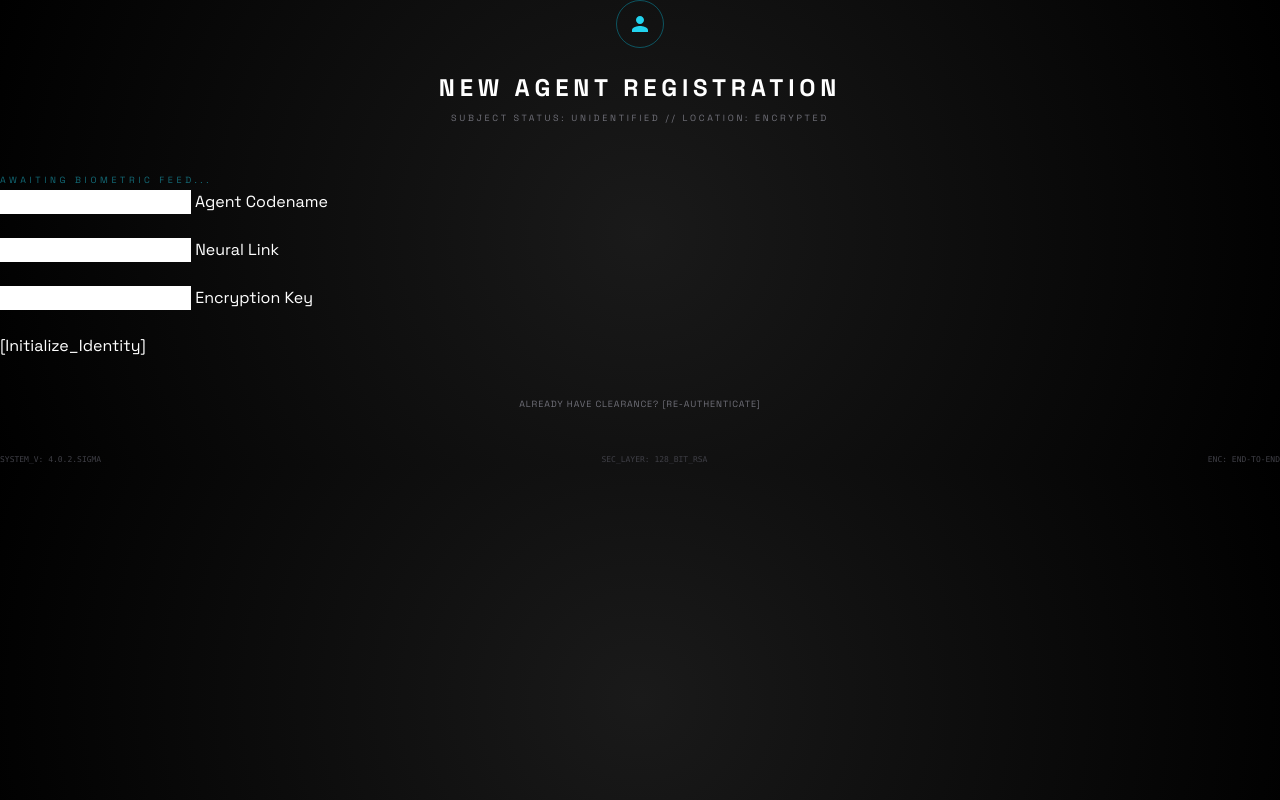
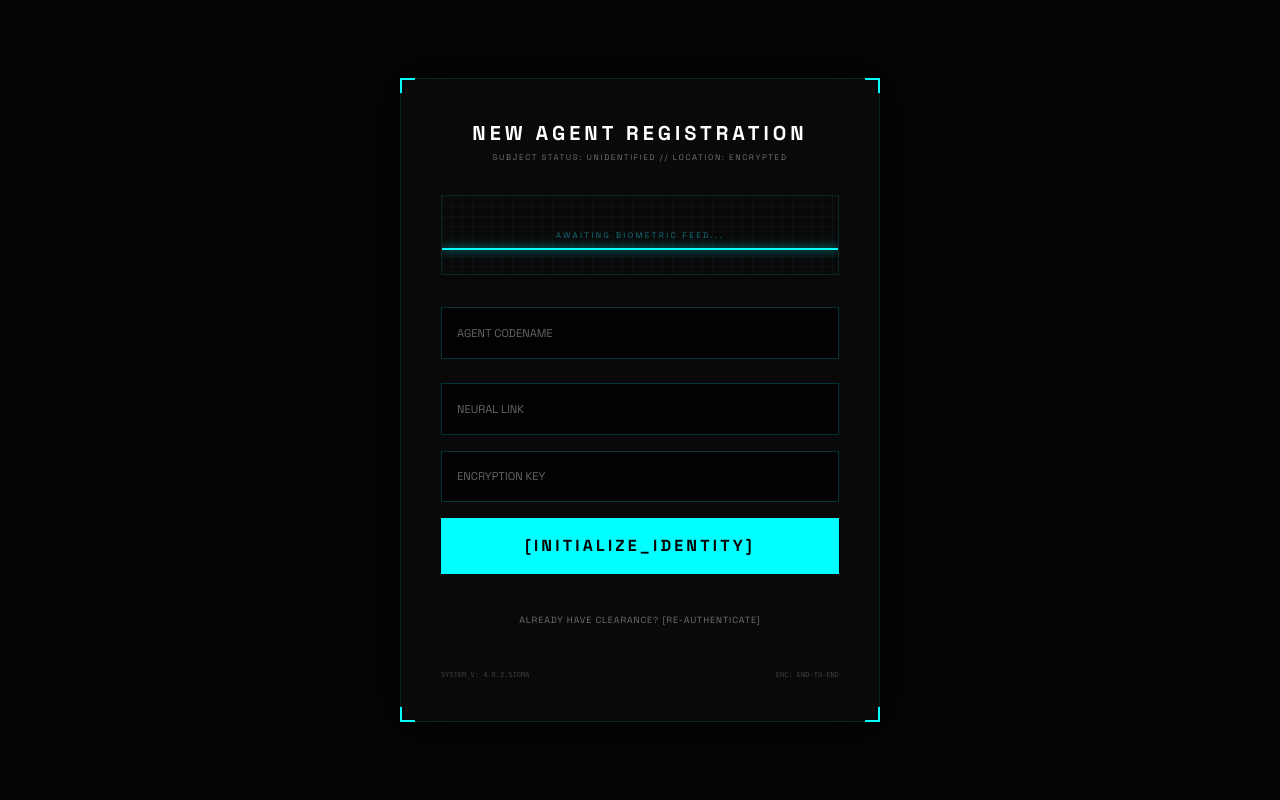
Before and after one commit to iamkyro/X-Files-Project, a plain HTML site: page register.html in a window 1280 px wide. Drawn offline with nearby package versions, Linux system fonts and the light colour scheme.

Commit message:
Add files via upload

```diff
--- a/register.html
+++ b/register.html
@@ -1,4 +1,3 @@
-<!-- New Agent Registration -->
 <!DOCTYPE html>
 <html lang="en">
 <head>
@@ -7,7 +6,92 @@
     <title>X-Files | New Agent Registration</title>
     <link href="https://fonts.googleapis.com/css2?family=Space+Grotesk:wght@300;400;700&display=swap" rel="stylesheet">
     <script src="https://cdn.tailwindcss.com"></script>
-    <link rel="stylesheet" href="style.css">
+    <style>
+        :root { --cyan: #00ffff; }
+        body {
+            background-color: #050505;
+            font-family: 'Space Grotesk', sans-serif;
+            color: #ffffff;
+            min-height: 100vh;
+            display: flex;
+            align-items: center;
+            justify-content: center;
+            margin: 0;
+            overflow-x: hidden;
+        }
+        .register-box {
+            width: 90%;
+            max-width: 480px;
+            background: rgba(10, 10, 10, 0.95);
+            border: 1px solid rgba(0, 255, 255, 0.1);
+            padding: 2.5rem;
+            position: relative;
+            box-shadow: 0 0 50px rgba(0,0,0,1);
+        }
+        /* Góc trang trí */
+        .corner {
+            position: absolute;
+            width: 15px; height: 15px;
+            border: 2px solid var(--cyan);
+        }
+        .corner-tl { top: -1px; left: -1px; border-right: 0; border-bottom: 0; }
+        .corner-tr { top: -1px; right: -1px; border-left: 0; border-bottom: 0; }
+        .corner-bl { bottom: -1px; left: -1px; border-right: 0; border-top: 0; }
+        .corner-br { bottom: -1px; right: -1px; border-left: 0; border-top: 0; }
+
+        /* Sửa lỗi ô Input bị trắng */
+        .input-group { position: relative; margin-bottom: 1.5rem; }
+        .input-group input {
+            width: 100%;
+            padding: 0.8rem 1rem;
+            background: rgba(0, 0, 0, 0.8);
+            border: 1px solid rgba(0, 255, 255, 0.2);
+            color: var(--cyan);
+            outline: none;
+            transition: 0.3s;
+        }
+        .input-group input:focus { border-color: var(--cyan); background: rgba(0, 255, 255, 0.05); }
+        .input-group label {
+            position: absolute;
+            left: 1rem; top: 50%;
+            transform: translateY(-50%);
+            font-size: 0.7rem;
+            color: #666;
+            text-transform: uppercase;
+            pointer-events: none;
+            transition: 0.3s;
+        }
+        /* Hiệu ứng label bay lên khi nhập */
+        .input-group input:focus + label,
+        .input-group input:not(:placeholder-shown) + label {
+            top: -10px; left: 0.5rem; color: var(--cyan);
+            background: #0a0a0a; padding: 0 0.5rem; font-size: 0.6rem;
+        }
+
+        .biometric-grid {
+            height: 80px;
+            background: repeating-linear-gradient(rgba(0,255,255,0.03) 0 1px, transparent 1px 10px),
+                        repeating-linear-gradient(90deg, rgba(0,255,255,0.03) 0 1px, transparent 1px 10px);
+            border: 1px solid rgba(0, 255, 255, 0.1);
+            margin-bottom: 2rem;
+            display: flex; align-items: center; justify-content: center;
+            position: relative; overflow: hidden;
+        }
+        .scan-line {
+            position: absolute; top: 0; left: 0; width: 100%; height: 2px;
+            background: var(--cyan); box-shadow: 0 0 10px var(--cyan);
+            animation: scan 3s infinite linear;
+        }
+        @keyframes scan { 0% { top: 0%; } 100% { top: 100%; } }
+
+        .glitch-btn {
+            width: 100%; background: var(--cyan); color: #000;
+            font-weight: bold; padding: 1rem;
+            text-transform: uppercase; letter-spacing: 0.2em;
+            cursor: pointer; transition: 0.3s;
+        }
+        .glitch-btn:hover { background: #fff; box-shadow: 0 0 20px rgba(0, 255, 255, 0.5); }
+    </style>
 </head>
 <body>
     <div class="register-box">
@@ -16,20 +100,17 @@
         <div class="corner corner-bl"></div>
         <div class="corner corner-br"></div>
 
-        <div class="text-center mb-10">
-            <div class="w-12 h-12 border border-cyan-500/40 rounded-full flex items-center justify-center mx-auto mb-6">
-                <svg class="w-6 h-6 fill-cyan-400" viewBox="0 0 24 24"><path d="M12 12c2.21 0 4-1.79 4-4s-1.79-4-4-4-4 1.79-4 4 1.79 4 4 4zm0 2c-2.67 0-8 1.34-8 4v2h16v-2c0-2.66-5.33-4-8-4z"/></svg>
-            </div>
-            <h2 class="text-2xl font-bold text-white tracking-[0.2em] uppercase mb-2">New Agent Registration</h2>
-            <p class="text-[9px] text-zinc-500 tracking-[0.3em] uppercase">Subject Status: Unidentified // Location: Encrypted</p>
+        <div class="text-center mb-8">
+            <h2 class="text-xl font-bold text-white tracking-[0.2em] uppercase mb-1">New Agent Registration</h2>
+            <p class="text-[8px] text-zinc-500 tracking-[0.2em] uppercase">Subject Status: Unidentified // Location: Encrypted</p>
         </div>
 
         <div class="biometric-grid">
             <div class="scan-line"></div>
-            <span class="text-[9px] tracking-[0.4em] text-cyan-400/50 uppercase">Awaiting Biometric Feed...</span>
+            <span class="text-[8px] tracking-[0.3em] text-cyan-400/50 uppercase">Awaiting Biometric Feed...</span>
         </div>
 
-        <form action="#" class="space-y-6">
+        <form action="#" class="space-y-4">
             <div class="input-group">
                 <input type="text" id="codename" placeholder=" " required>
                 <label for="codename">Agent Codename</label>
@@ -42,7 +123,6 @@
                 <input type="password" id="password" placeholder=" " required>
                 <label for="password">Encryption Key</label>
             </div>
-
             <button type="submit" class="glitch-btn">[Initialize_Identity]</button>
         </form>
 
@@ -50,9 +130,8 @@
             <a href="login.html" class="text-[9px] tracking-widest text-zinc-500 hover:text-cyan-400 transition">ALREADY HAVE CLEARANCE? [RE-AUTHENTICATE]</a>
         </div>
 
-        <div class="mt-10 flex justify-between text-[8px] text-zinc-700 font-mono">
+        <div class="mt-10 flex justify-between text-[7px] text-zinc-700 font-mono uppercase">
             <span>SYSTEM_V: 4.0.2.SIGMA</span>
-            <span>SEC_LAYER: 128_BIT_RSA</span>
             <span>ENC: END-TO-END</span>
         </div>
     </div>
```
Also changed, not shown: login.html (+87 -32 lines).
